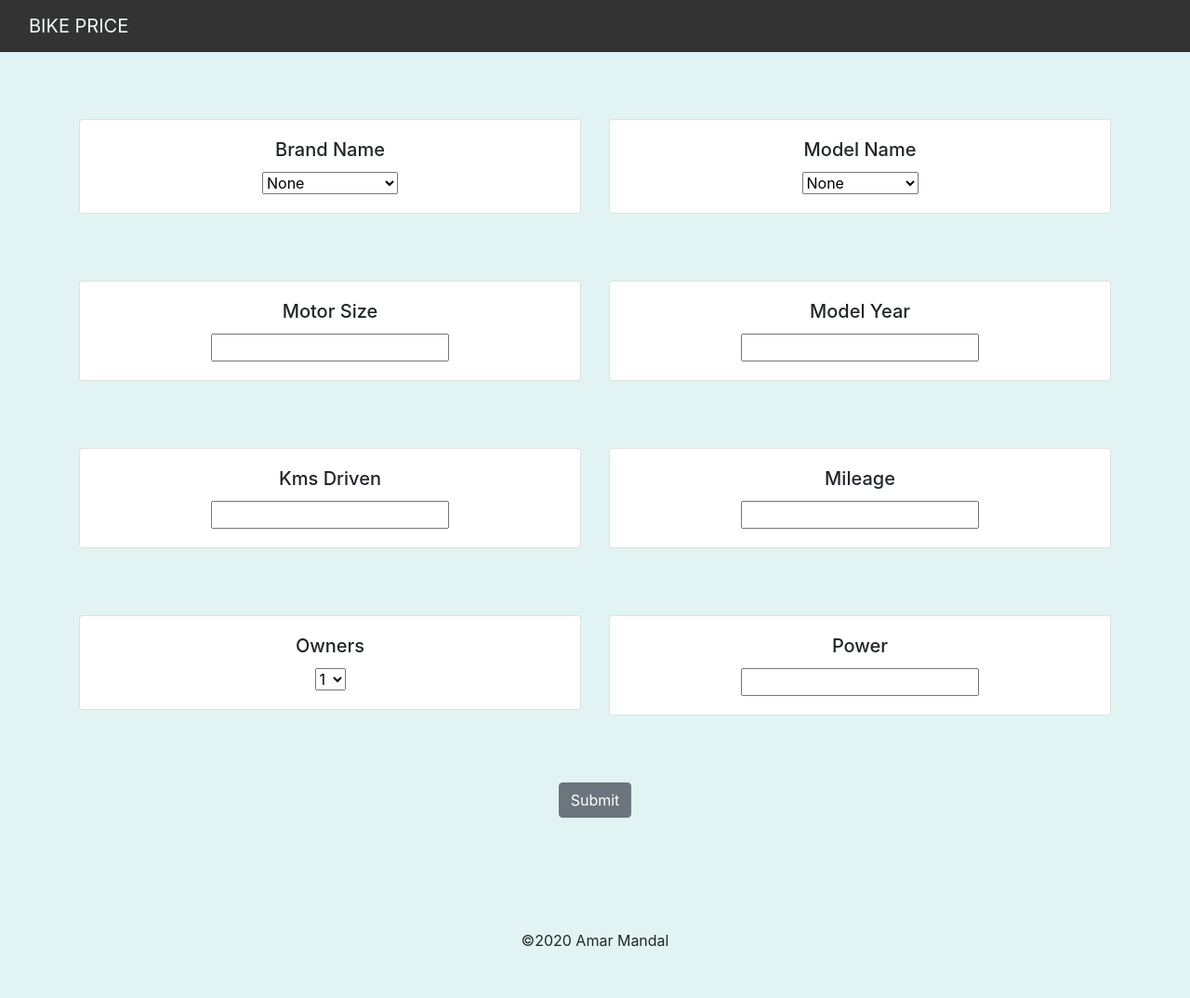
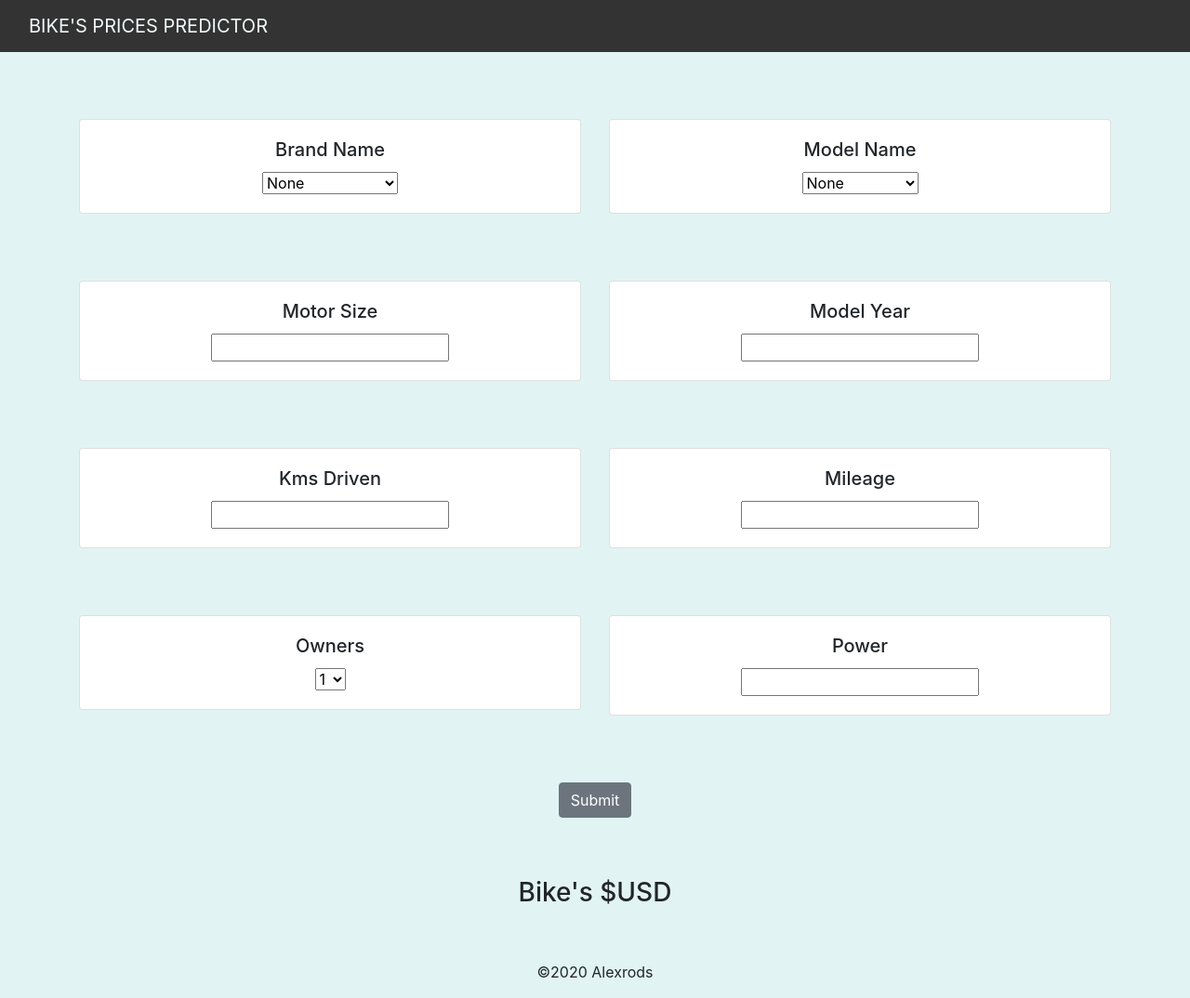
Before and after one commit to alexrods/Used-Bikes-Prices-Indian, a FastAPI app: page / in a window 1280 px wide. Shown: the whole page at 93% size. Before the commit the page ends 1019 px from the top, so only its background shows below. Run offline with FastAPI, Linux system fonts and the light colour scheme; parts of the project's set-up code (start-up, migrations or seed data) failed here and were passed over; some libraries are stand-ins or nearby versions.

Commit message:
Frontend Running

```diff
--- a/templates/index.html
+++ b/templates/index.html
@@ -12,7 +12,8 @@
 
 
     <!-- css -->
-    <link rel="stylesheet" href="static/css/styles.css">
+    <link rel="stylesheet" href="static/css/styles.css", crossorigin="anonymous">
+
 
 
 </head>
@@ -23,7 +24,7 @@
     <nav class="navbar navbar-inverse navbar-fixed-top">
         <div class="container-fluid">
             <div class="navbar-header">
-                <a class="navbar-brand" href="/">BIKE PRICE</a>
+                <a class="navbar-brand" href="/">BIKE'S PRICES PREDICTOR</a>
             </div>
         </div>
     </nav>
@@ -35,7 +36,7 @@
 
 
 
-        <form action="v1/prediction" method="post">
+        <form action="/prediction" method="post">
         <!-- <form method="post"></form> -->
 
 
@@ -262,7 +263,7 @@
                         <div class="card-body">
                             <h5 class="card-title">Kms Driven</h5>
                             <!-- Kms Driven -->
-                            <input type="text" name="kms_driven" id="kms_driven">
+                            <input type="text" name="kms_driven" id="kms_driven", required="required"/>
                         </div>
                     </div>
                 </div>
@@ -271,7 +272,7 @@
                         <div class="card-body">
                             <h5 class="card-title">Mileage</h5>
                             <!-- Mileage -->
-                            <input type="text" name="mileage" id="mileage"/>
+                            <input type="text" name="mileage" id="mileage", required="required"/>
                         </div>
                     </div>
                 </div>
@@ -304,7 +305,7 @@
                         <div class="card-body">
                             <h5 class="card-title">Power</h5>
                             <!-- Power -->
-                            <input type="text" name="power" id="power"/>
+                            <input type="text" name="power" id="power", required="required"/>
                         </div>
                     </div>
                 </div>
@@ -321,11 +322,11 @@
 
         <br>
         <br>
-        <h3>{{ prediction_text }}</h3>
+        <h3>Bike's {{ prediction_text }} $USD</h3>
 
         <br>
         <br>
-        <p>©2020 Amar Mandal</p>
+        <p>©2020 Alexrods</p>
 
     </div>
 
```
